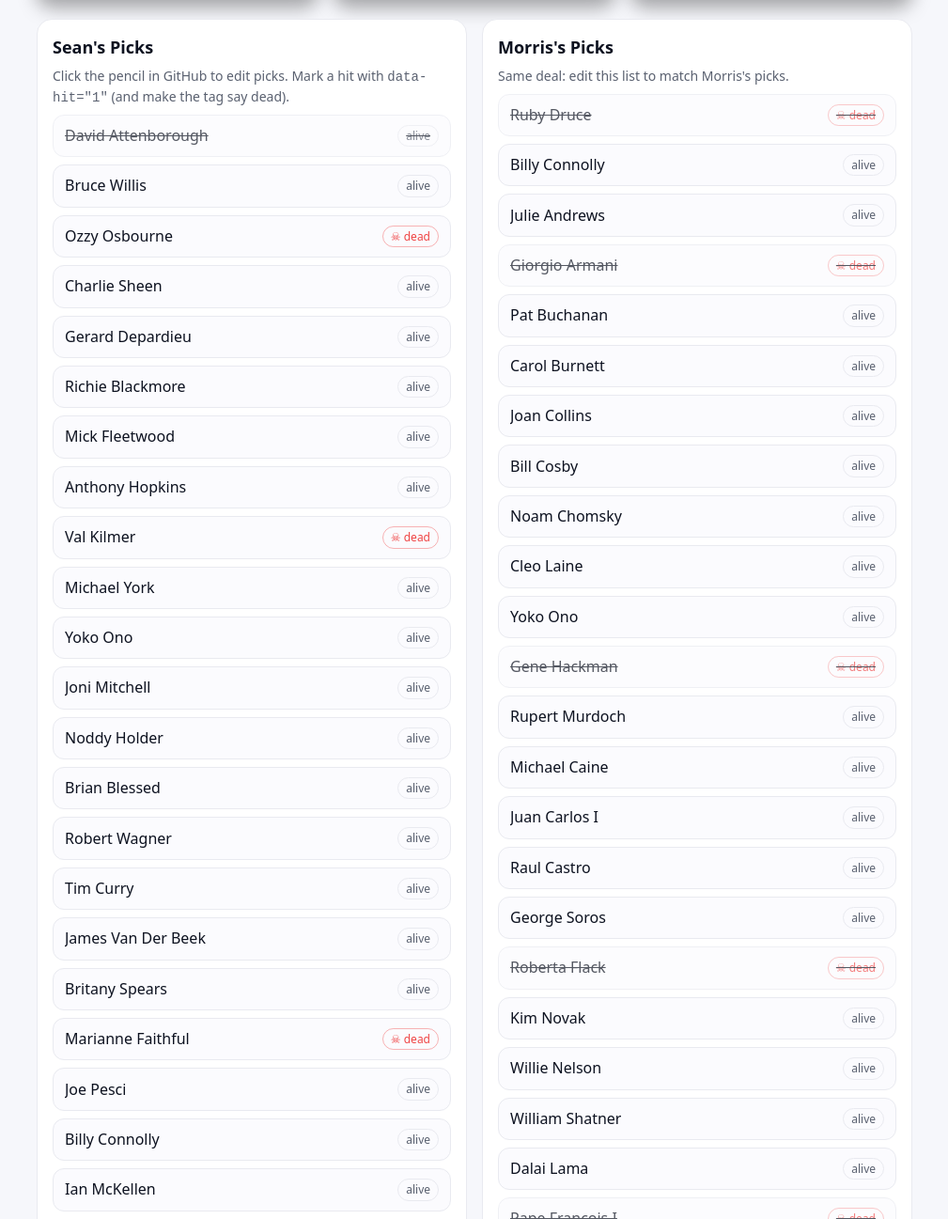
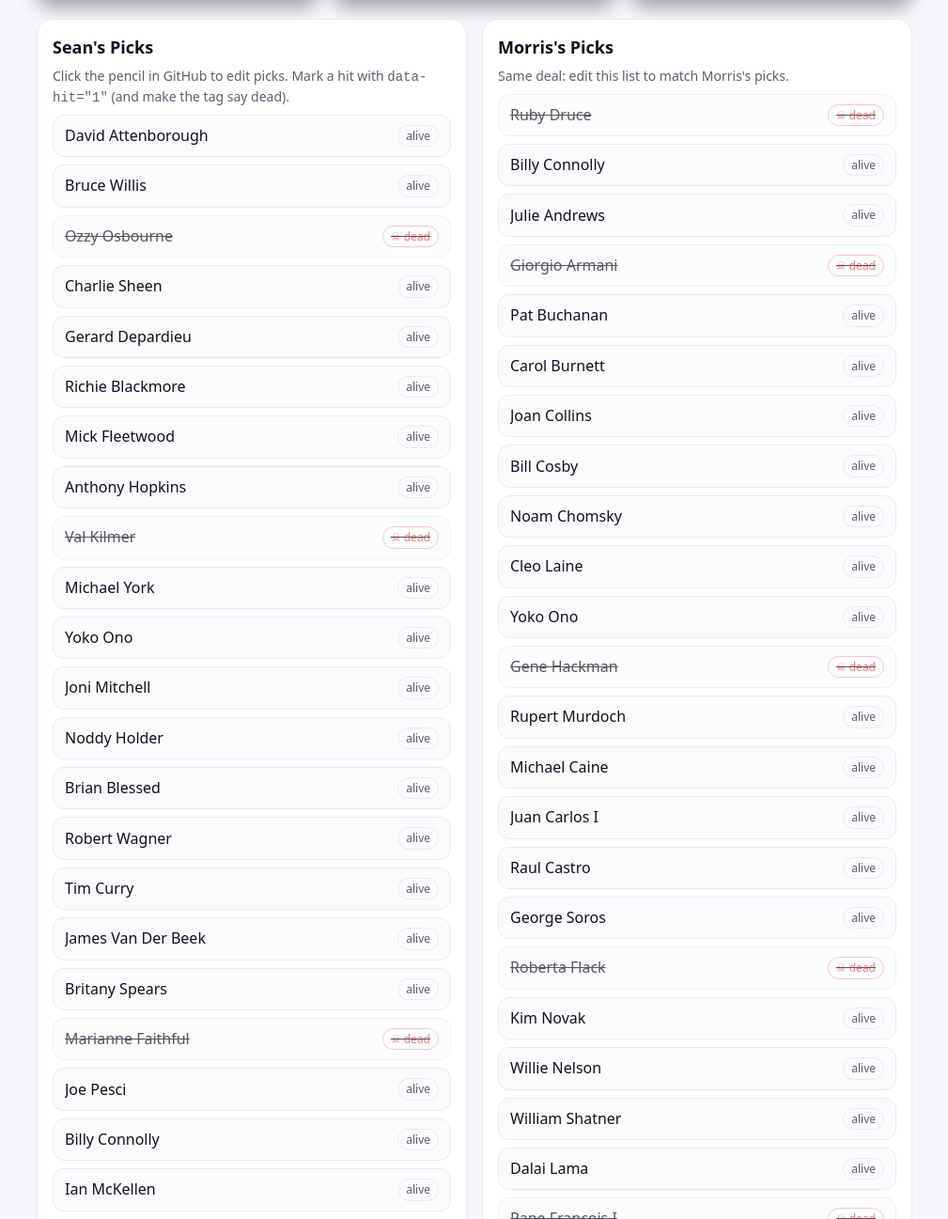
Before and after one commit to Eltonsean69x/DeathWatch25, a plain HTML site: page index.html in a window 1280 px wide. Shown: the part 263-1560 px from the top of the page at 94% size, without its empty margins (135-1144 px from the left). Drawn offline with Linux system fonts and the light colour scheme.

Commit message:
Update index.html

```diff
--- a/index.html
+++ b/index.html
@@ -126,15 +126,15 @@
         <h2>Sean's Picks</h2>
         <p>Click the pencil in GitHub to edit picks. Mark a hit with <code>data-hit="1"</code> (and make the tag say dead).</p>
         <ul>
-          <li data-hit="0" class="hit"><span class="who">David Attenborough</span><span class="tag alive">alive</span></li>
+          <li data-hit="0"><span class="who">David Attenborough</span><span class="tag alive">alive</span></li>
           <li data-hit="0"><span class="who">Bruce Willis</span><span class="tag alive">alive</span></li>
-          <li data-hit="1"><span class="who">Ozzy Osbourne</span><span class="tag dead">☠ dead</span></li>
+          <li data-hit="1" class="hit"><span class="who">Ozzy Osbourne</span><span class="tag dead">☠ dead</span></li>
           <li data-hit="0"><span class="who">Charlie Sheen</span><span class="tag alive">alive</span></li>
           <li data-hit="0"><span class="who">Gerard Depardieu</span><span class="tag alive">alive</span></li>
           <li data-hit="0"><span class="who">Richie Blackmore</span><span class="tag alive">alive</span></li>
           <li data-hit="0"><span class="who">Mick Fleetwood</span><span class="tag alive">alive</span></li>
           <li data-hit="0"><span class="who">Anthony Hopkins</span><span class="tag alive">alive</span></li>
-          <li data-hit="1"><span class="who">Val Kilmer</span><span class="tag dead">☠ dead</span></li>
+          <li data-hit="1" class="hit"><span class="who">Val Kilmer</span><span class="tag dead">☠ dead</span></li>
           <li data-hit="0"><span class="who">Michael York</span><span class="tag alive">alive</span></li>
           <li data-hit="0"><span class="who">Yoko Ono</span><span class="tag alive">alive</span></li>
           <li data-hit="0"><span class="who">Joni Mitchell</span><span class="tag alive">alive</span></li>
@@ -144,7 +144,7 @@
           <li data-hit="0"><span class="who">Tim Curry</span><span class="tag alive">alive</span></li>
           <li data-hit="0"><span class="who">James Van Der Beek</span><span class="tag alive">alive</span></li>
           <li data-hit="0"><span class="who">Britany Spears</span><span class="tag alive">alive</span></li>
-          <li data-hit="1"><span class="who">Marianne Faithful</span><span class="tag dead">☠ dead</span></li>
+          <li data-hit="1" class="hit"><span class="who">Marianne Faithful</span><span class="tag dead">☠ dead</span></li>
           <li data-hit="0"><span class="who">Joe Pesci</span><span class="tag alive">alive</span></li>
           <li data-hit="0"><span class="who">Billy Connolly</span><span class="tag alive">alive</span></li>
           <li data-hit="0"><span class="who">Ian McKellen</span><span class="tag alive">alive</span></li>
```
